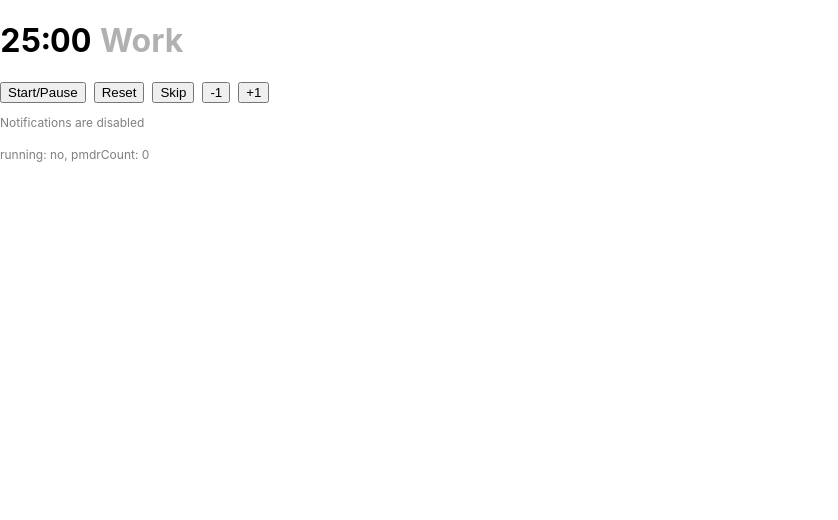
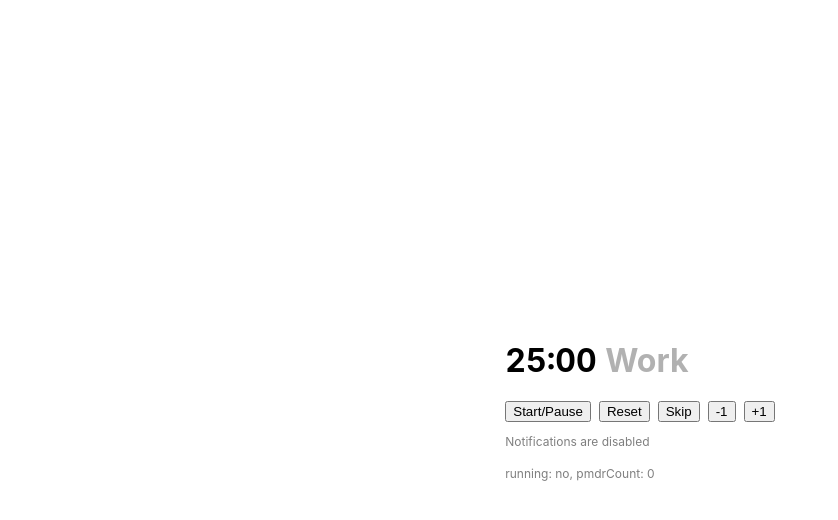
Before and after one commit to jamesjlyons/pomodo, a Next.js app: page / in a window 1280 px wide. Shown: the top 520 px of the page, without its empty margins (0-838 px from the left). Built offline with nearby package versions, Linux system fonts and the light colour scheme.

Commit message:
ios full height fix

```diff
--- a/app/globals.css
+++ b/app/globals.css
@@ -1,10 +1,10 @@
 :root {
-  font-family: "Inter", -apple-system, BlinkMacSystemFont, Segoe UI, Roboto,
+  font-family: 'Inter', -apple-system, BlinkMacSystemFont, Segoe UI, Roboto,
     Oxygen, Ubuntu, Cantarell, Fira Sans, Droid Sans, Helvetica Neue, sans-serif;
 }
 @supports (font-variation-settings: normal) {
   :root {
-    font-family: "Inter var", -apple-system, BlinkMacSystemFont, Segoe UI,
+    font-family: 'Inter var', -apple-system, BlinkMacSystemFont, Segoe UI,
       Roboto, Oxygen, Ubuntu, Cantarell, Fira Sans, Droid Sans, Helvetica Neue,
       sans-serif;
   }
@@ -13,6 +13,12 @@ html,
 body {
   padding: 0;
   margin: 0;
+  display: grid;
+  place-items: center;
+  height: 100vh;
+  height: calc(100vh - env(safe-area-inset-bottom));
+  color: black;
+  background: white;
 }
 
 a {
@@ -37,11 +43,9 @@ a {
   html {
     color-scheme: dark;
   }
+  html,
   body {
     color: white;
     background: black;
-    display: grid;
-    place-items: center;
-    height: 100vh;
   }
 }
```
